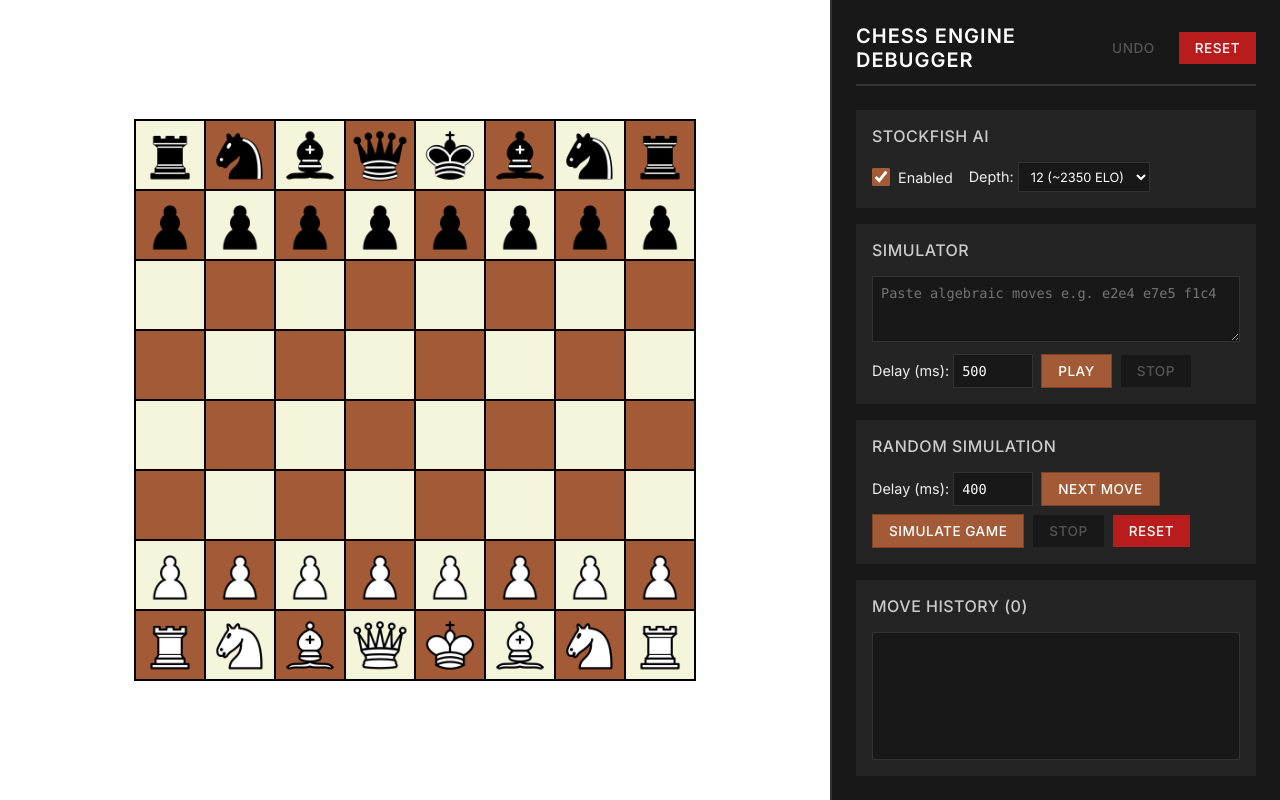
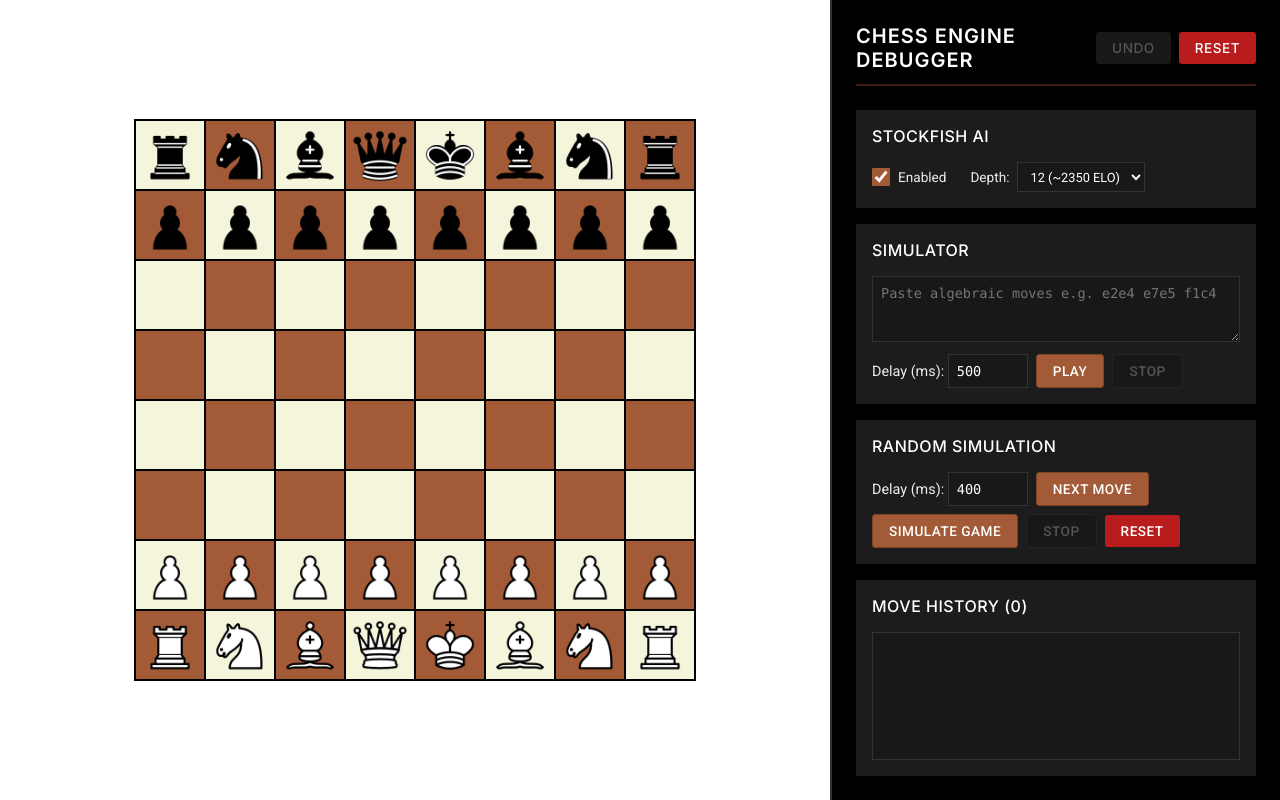
Before and after one commit to alonsogallego7/chess-simulator, an Angular app in the folder client/: page / in a window 1280 px wide. Built offline with nearby package versions, Linux system fonts and the light colour scheme.

Commit message:
style updates

```diff
--- a/client/src/app/chess-debugger/chess-debugger.component.css
+++ b/client/src/app/chess-debugger/chess-debugger.component.css
@@ -1,7 +1,7 @@
-@import url('https://fonts.googleapis.com/css2?family=Inter:wght@400;500;600&display=swap');
+@import url('https://fonts.googleapis.com/css2?family=Inter:wght@400;500;600&family=Roboto:wght@300;400;500&display=swap');
 
 .debugger-container {
-  background: #181818;
+  background: black;
   color: #eeeeee;
   padding: 1.5rem;
   border-radius: 0;
@@ -19,7 +19,7 @@ header {
   display: flex;
   justify-content: space-between;
   align-items: center;
-  border-bottom: 2px solid #333333;
+  border-bottom: 2px solid rgb(63, 27, 17);
   margin-bottom: 1.5rem;
   padding-bottom: 0.75rem;
 }
@@ -38,17 +38,19 @@ h3 {
   margin-bottom: 1rem;
   font-size: 1rem;
   font-weight: 500;
-  color: #cccccc;
+  color: white;
   text-transform: uppercase;
   letter-spacing: 0.5px;
+  font-family: 'Inter', sans-serif;
 }
 
 section {
-  background: #242424;
+  background: #1c1c1c;
   border-radius: 0;
   padding: 1rem;
   margin-bottom: 1rem;
   flex-shrink: 0;
+  font-family: 'Roboto', sans-serif;
 }
 
 section.history {
@@ -118,7 +120,7 @@ textarea {
 button {
   cursor: pointer;
   padding: 0.5rem 1rem;
-  border-radius: 0;
+  border-radius: 0.2rem;
   border: 1px solid #444444;
   font-family: 'Inter', sans-serif;
   font-weight: 500;
@@ -127,6 +129,10 @@ button {
   color: #ffffff;
   text-transform: uppercase;
   letter-spacing: 0.5px;
+}
+
+section button {
+  font-family: 'Roboto', sans-serif;
 }
 
 button:hover:not(:disabled) {
@@ -272,15 +278,20 @@ button:disabled {
 .stockfish-row {
   display: flex;
   align-items: center;
-  gap: 1rem;
+  gap: 1.5rem;
   flex-wrap: wrap;
 }
 
-.stockfish-toggle {
+.stockfish-row label {
   display: flex;
   align-items: center;
   gap: 0.5rem;
+  font-size: 0.85rem;
   cursor: pointer;
+}
+
+.stockfish-toggle {
+  /* Inherits from .stockfish-row label */
 }
 
 .stockfish-toggle input[type="checkbox"] {
@@ -295,7 +306,7 @@ button:disabled {
   border: 1px solid #333;
   color: #fff;
   padding: 0.35rem 0.5rem;
-  font-family: 'Inter', sans-serif;
+  font-family: 'Roboto', sans-serif;
   font-size: 0.8rem;
   cursor: pointer;
   outline: none;
```
